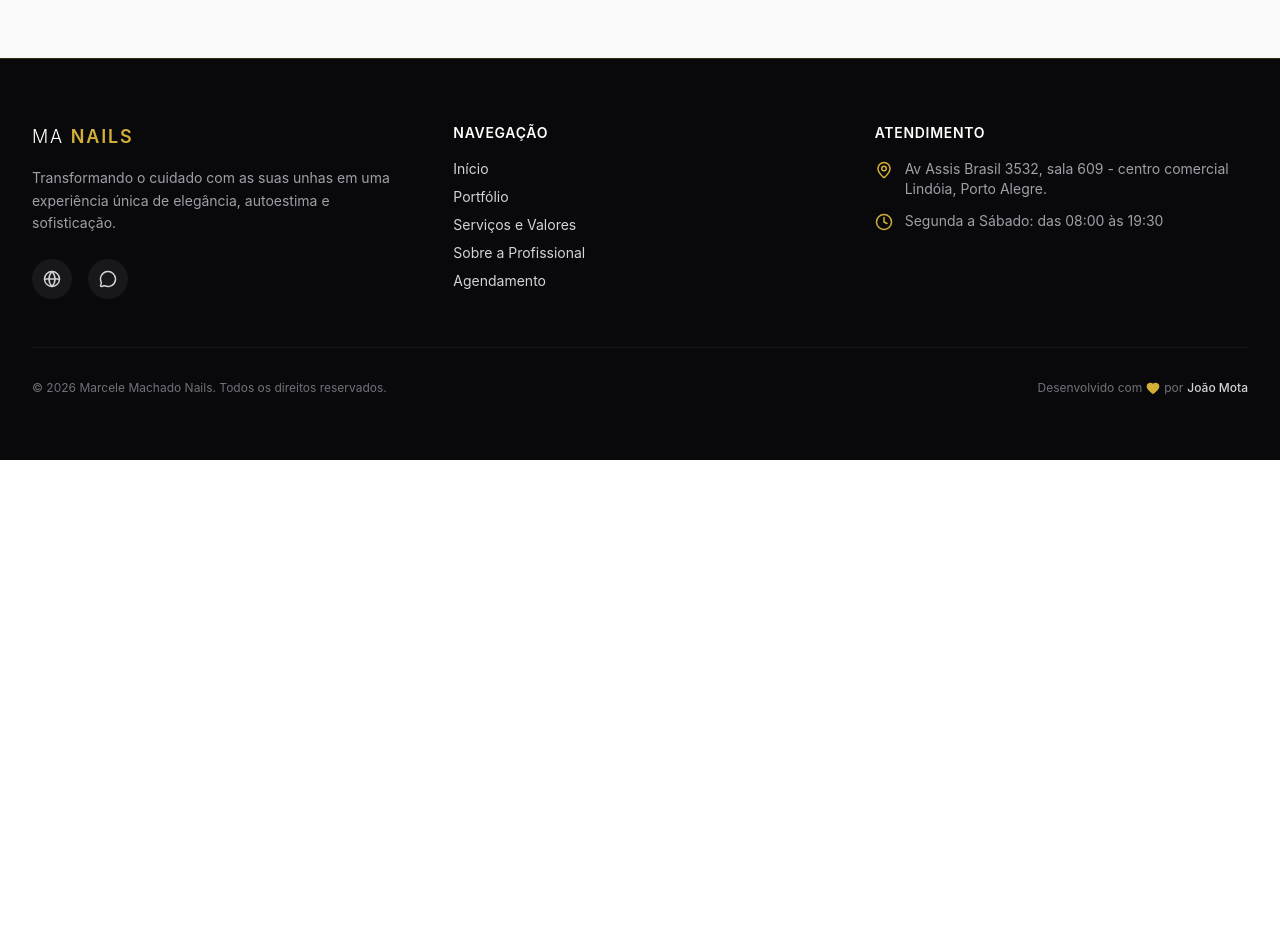
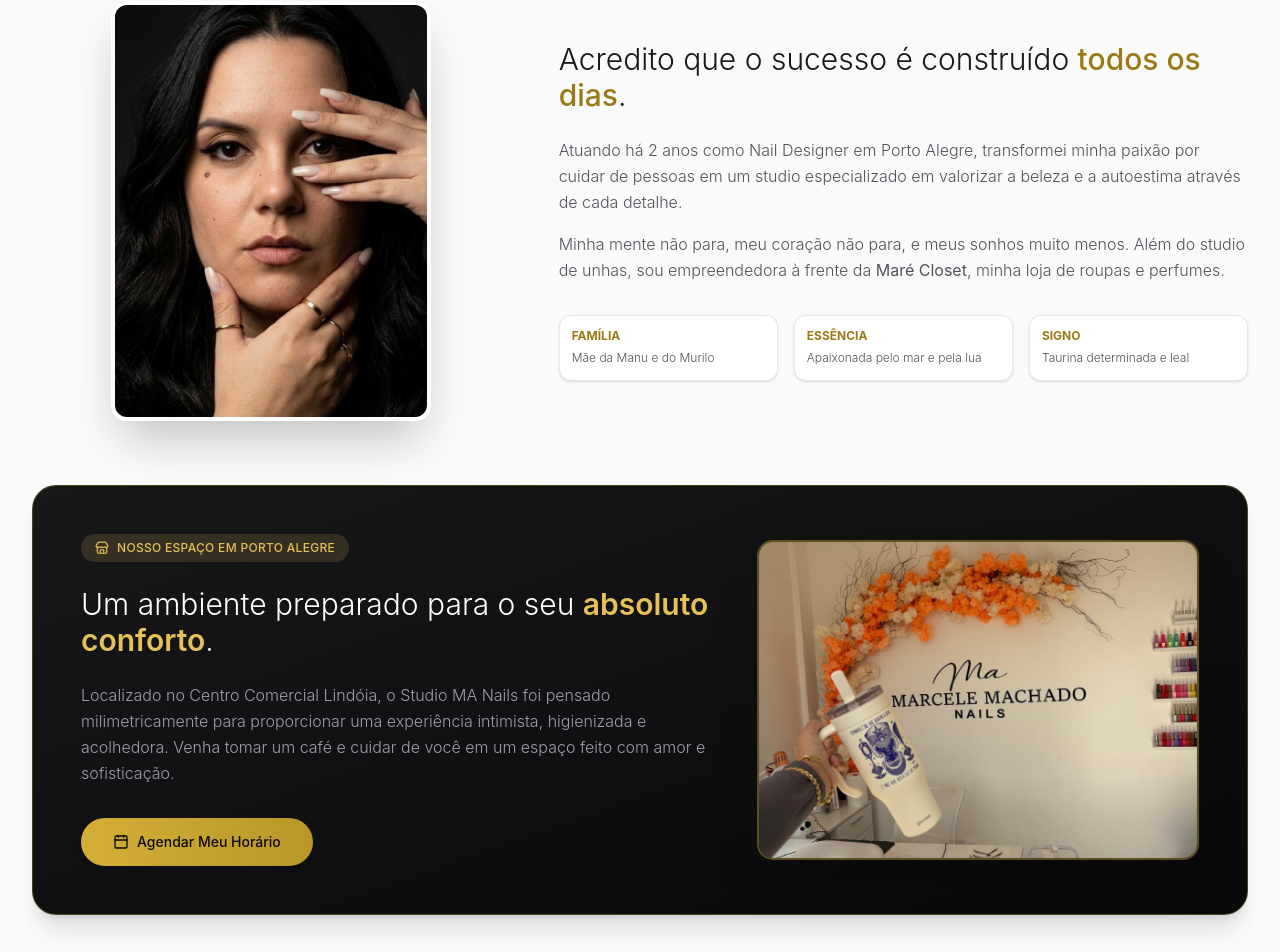
Before and after one commit to Juaopm/studio-nail-web, a React (Vite) app: page /sobre in a window 1280 px wide. Shown: the part 340-1292 px from the top of the page. Before the commit the page ends 800 px from the top, so only its background shows below. Built offline with nearby package versions, Linux system fonts and the light colour scheme.

Commit message:
feat: complete 'about' page with biography details and real studio environment showcase

```diff
--- a/src/pages/About.tsx
+++ b/src/pages/About.tsx
@@ -1,7 +1,132 @@
-export const About = () => {
+import React from "react";
+import { Link } from "react-router-dom";
+import { Sparkles, Calendar, Store } from "lucide-react";
+import perfilImg from "../assets/perfil.jpg";
+import studioImg from "../assets/studio.jpg";
+
+export const About: React.FC = () => {
   return (
-    <div className="p-10 text-center text-2xl font-light text-zinc-700">
-      Página Sobre Nós
+    <div className="min-h-full py-12 px-4 sm:px-6 lg:px-8 max-w-7xl mx-auto space-y-16">
+      {/* Cabeçalho da Seção */}
+      <div className="text-center space-y-4">
+        <div className="inline-flex items-center gap-2 px-3.5 py-1.5 rounded-full bg-[#E5C158]/15 text-[#997A15] text-xs font-medium tracking-wide uppercase">
+          <Sparkles size={14} />
+          <span>Muito prazer, eu sou a Marcele</span>
+        </div>
+        <h1 className="text-3xl sm:text-4xl font-light text-zinc-900 tracking-tight">
+          Sobre a{" "}
+          <span className="font-semibold bg-linear-to-r from-[#D4AF37] to-[#B89728] bg-clip-text text-transparent">
+            Profissional
+          </span>
+        </h1>
+        <p className="text-zinc-600 max-w-xl mx-auto font-light text-sm sm:text-base">
+          Por trás de cada alongamento, de cada atendimento e de cada detalhe
+          existe uma mulher que sonha, trabalha, ama e está sempre em movimento.
+        </p>
+      </div>
+
+      {/* Seção 1: História Principal */}
+      <div className="grid grid-cols-1 lg:grid-cols-12 gap-12 items-center">
+        <div className="lg:col-span-5 flex justify-center">
+          <div className="relative w-72 h-96 sm:w-80 sm:h-105 rounded-2xl overflow-hidden shadow-2xl border-4 border-white">
+            <img
+              src={perfilImg}
+              alt="Marcele Machado"
+              className="w-full h-full object-cover"
+            />
+          </div>
+        </div>
+
+        <div className="lg:col-span-7 space-y-6 text-center lg:text-left">
+          <h2 className="text-2xl sm:text-3xl font-light text-zinc-900">
+            Acredito que o sucesso é construído{" "}
+            <span className="font-medium text-[#997A15]">todos os dias</span>.
+          </h2>
+
+          <div className="space-y-4 text-zinc-600 font-light text-sm sm:text-base leading-relaxed">
+            <p>
+              Atuando há 2 anos como Nail Designer em Porto Alegre, transformei
+              minha paixão por cuidar de pessoas em um studio especializado em
+              valorizar a beleza e a autoestima através de cada detalhe.
+            </p>
+            <p>
+              Minha mente não para, meu coração não para, e meus sonhos muito
+              menos. Além do studio de unhas, sou empreendedora à frente da{" "}
+              <strong>Maré Closet</strong>, minha loja de roupas e perfumes.
+            </p>
+          </div>
+
+          {/* Grid de Características Pessoais baseadas no post */}
+          <div className="grid grid-cols-2 sm:grid-cols-3 gap-4 pt-2">
+            <div className="p-3 rounded-xl bg-white border border-zinc-200/80 shadow-sm text-left">
+              <span className="block text-xs font-bold text-[#997A15] uppercase">
+                Família
+              </span>
+              <span className="text-xs text-zinc-600 font-light">
+                Mãe da Manu e do Murilo
+              </span>
+            </div>
+            <div className="p-3 rounded-xl bg-white border border-zinc-200/80 shadow-sm text-left">
+              <span className="block text-xs font-bold text-[#997A15] uppercase">
+                Essência
+              </span>
+              <span className="text-xs text-zinc-600 font-light">
+                Apaixonada pelo mar e pela lua
+              </span>
+            </div>
+            <div className="p-3 rounded-xl bg-white border border-zinc-200/80 shadow-sm text-left col-span-2 sm:col-span-1">
+              <span className="block text-xs font-bold text-[#997A15] uppercase">
+                Signo
+              </span>
+              <span className="text-xs text-zinc-600 font-light">
+                Taurina determinada e leal
+              </span>
+            </div>
+          </div>
+        </div>
+      </div>
+
+      {/* Seção 2: O Studio Físico */}
+      <div className="bg-linear-to-br from-zinc-900 to-zinc-950 text-white rounded-3xl p-8 sm:p-12 border border-[#D4AF37]/30 shadow-xl grid grid-cols-1 lg:grid-cols-12 gap-10 items-center">
+        <div className="lg:col-span-7 space-y-6 text-center lg:text-left">
+          <div className="inline-flex items-center gap-2 px-3.5 py-1.5 rounded-full bg-[#E5C158]/15 text-[#E5C158] text-xs font-medium tracking-wide uppercase">
+            <Store size={14} />
+            <span>Nosso Espaço em Porto Alegre</span>
+          </div>
+          <h2 className="text-2xl sm:text-3xl font-light text-white">
+            Um ambiente preparado para o seu{" "}
+            <span className="font-semibold text-[#E5C158]">
+              absoluto conforto
+            </span>
+            .
+          </h2>
+          <p className="text-zinc-400 font-light text-sm sm:text-base leading-relaxed">
+            Localizado no Centro Comercial Lindóia, o Studio MA Nails foi
+            pensado milimetricamente para proporcionar uma experiência
+            intimista, higienizada e acolhedora. Venha tomar um café e cuidar de
+            você em um espaço feito com amor e sofisticação.
+          </p>
+          <div className="pt-2">
+            <Link
+              to="/contato"
+              className="inline-flex items-center gap-2 bg-linear-to-r from-[#D4AF37] to-[#B89728] text-zinc-950 font-medium text-sm px-8 py-3.5 rounded-full hover:opacity-95 transition-all duration-300 shadow-md"
+            >
+              <Calendar size={16} />
+              Agendar Meu Horário
+            </Link>
+          </div>
+        </div>
+
+        <div className="lg:col-span-5 flex justify-center">
+          <div className="relative w-full h-72 sm:h-80 rounded-2xl overflow-hidden shadow-2xl border-2 border-[#D4AF37]/40">
+            <img
+              src={studioImg}
+              alt="Studio Marcele Machado Nails"
+              className="w-full h-full object-cover"
+            />
+          </div>
+        </div>
+      </div>
     </div>
   );
 };
```
Also changed, not shown: src/assets/studio.jpg (added).
